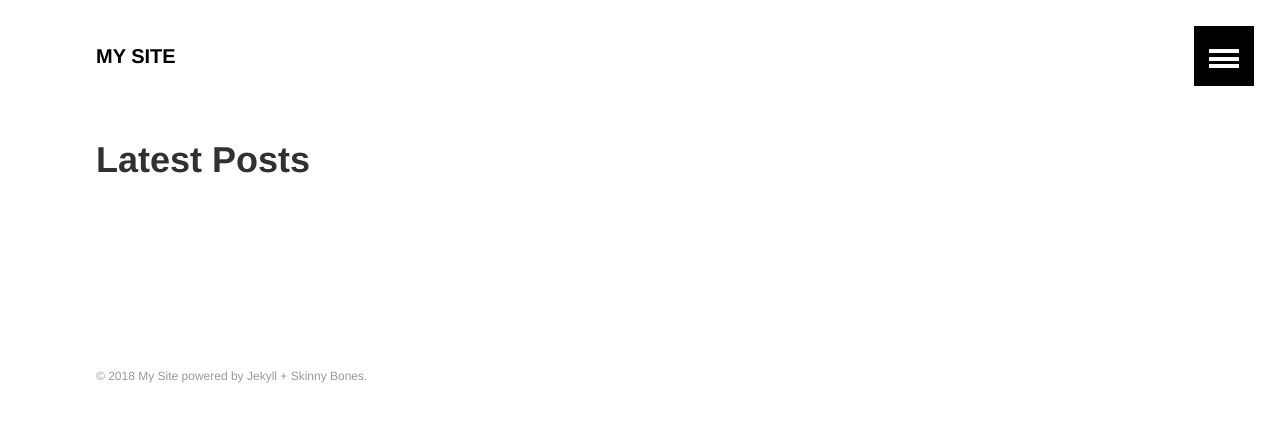
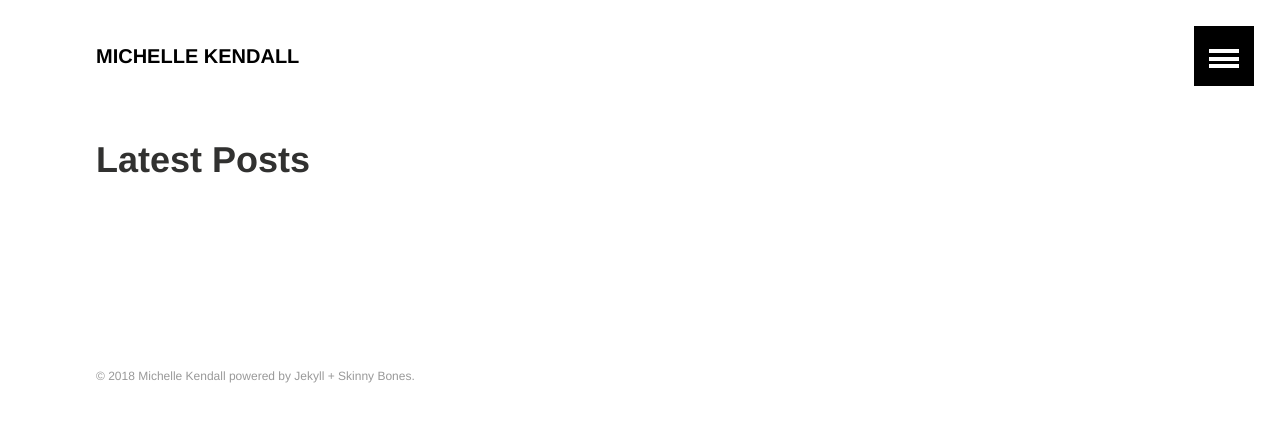
Before and after one commit to MichelleKendall/MichelleKendall.github.io, a Jekyll site: the page built from index.md, in a window 1280 px wide. Shown: the top 422 px of the page. Built offline with Jekyll 4.4.1, drawn with Linux system fonts in a browser that asks for light colours.

Commit message:
Personalising

```diff
--- a/_config.yml
+++ b/_config.yml
@@ -1,7 +1,7 @@
 # Site wide configuration
 
-title: "My Site"
-description: "This is a description of my awesome site."
+title: "Michelle Kendall"
+description: "Researcher in biomathematics"
 logo: # 120x120 px default image used for Twitter summary card
 teaser: # 400x250 px default teaser image used in image archive grid
 locale: en
@@ -28,7 +28,7 @@ gems:
 owner:
   name:
   email:
-  twitter:
+  twitter: Miche11eKenda11
   google:
     ad-client:
     ad-slot:
```
